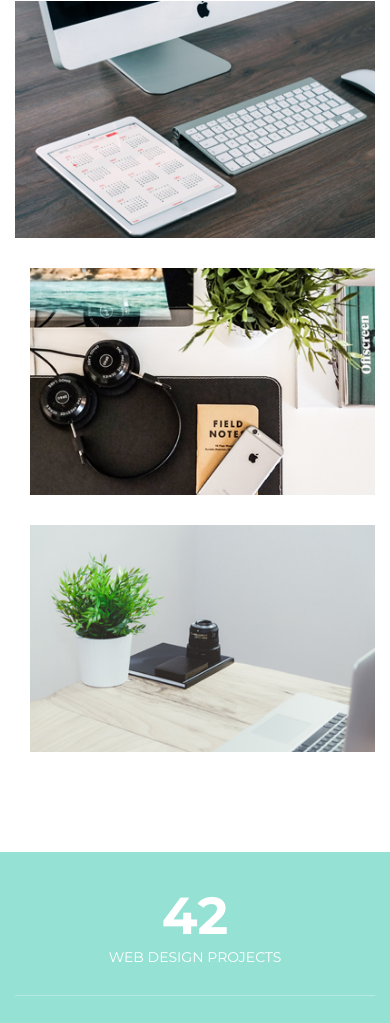
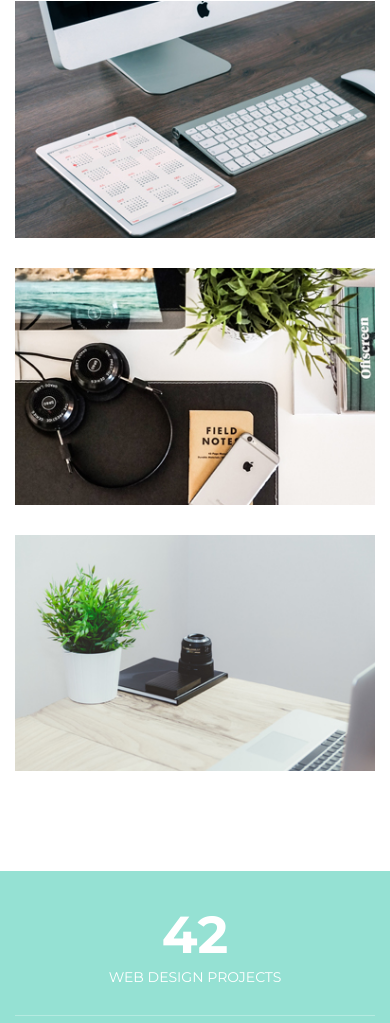
Before and after one commit to LighSnow/mogo, a website: page app/index.html in a window 390 px wide. Shown: the part 1123-2146 px from the top of the page. Drawn offline with nearby package versions, Linux system fonts and the light colour scheme; files whose address does not match are found by name; a web font is replaced by a local one.

Commit message:
fixed about__item

```diff
--- a/app/scss/_media.scss
+++ b/app/scss/_media.scss
@@ -337,6 +337,10 @@
     &:last-child {
       margin-bottom: 0;
     }
+
+    &+.about__item {
+      margin-left: 0;
+    }
   }
 
   .design {
```
Also changed, not shown: app/css/style.min.css.
